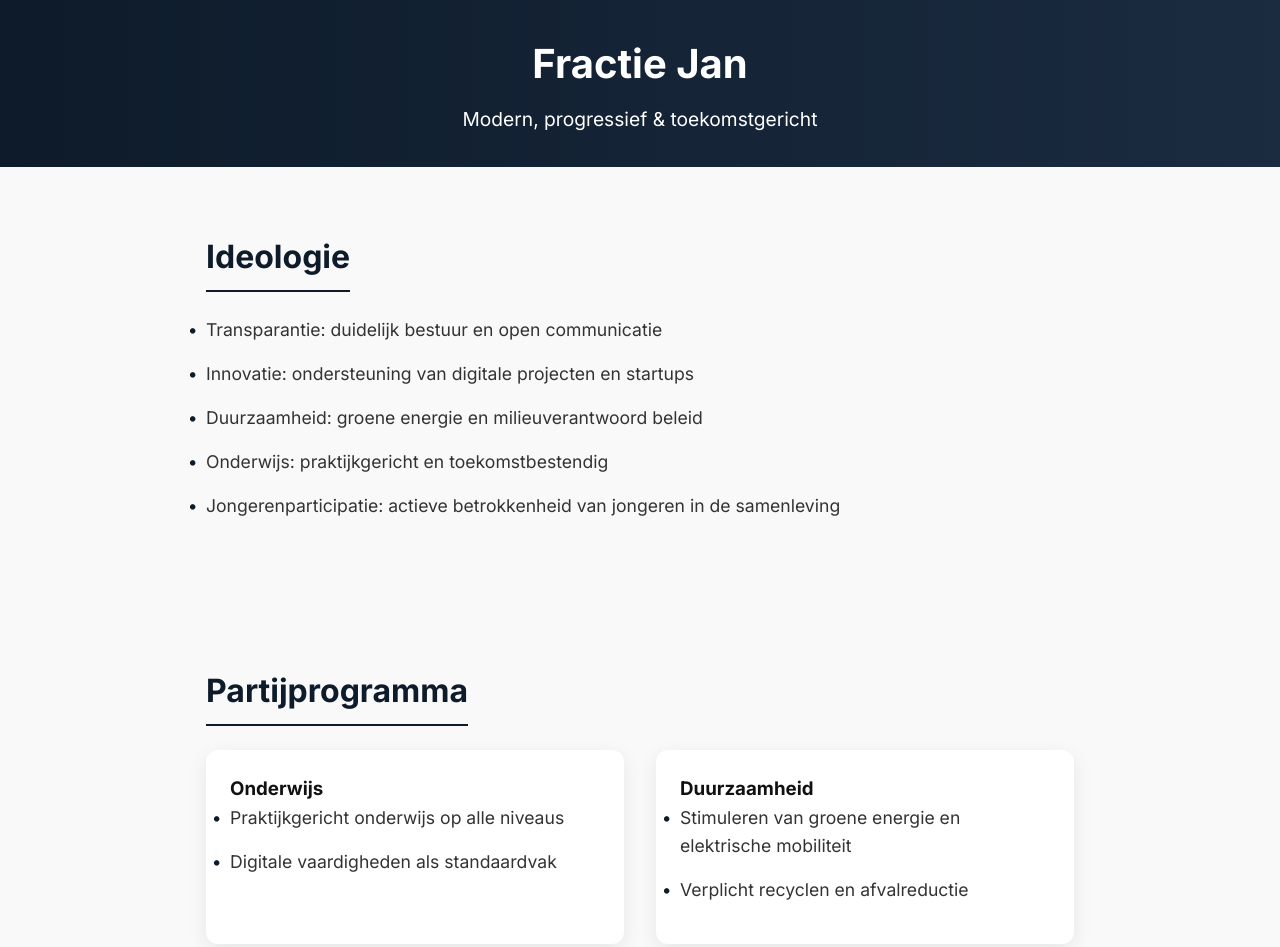
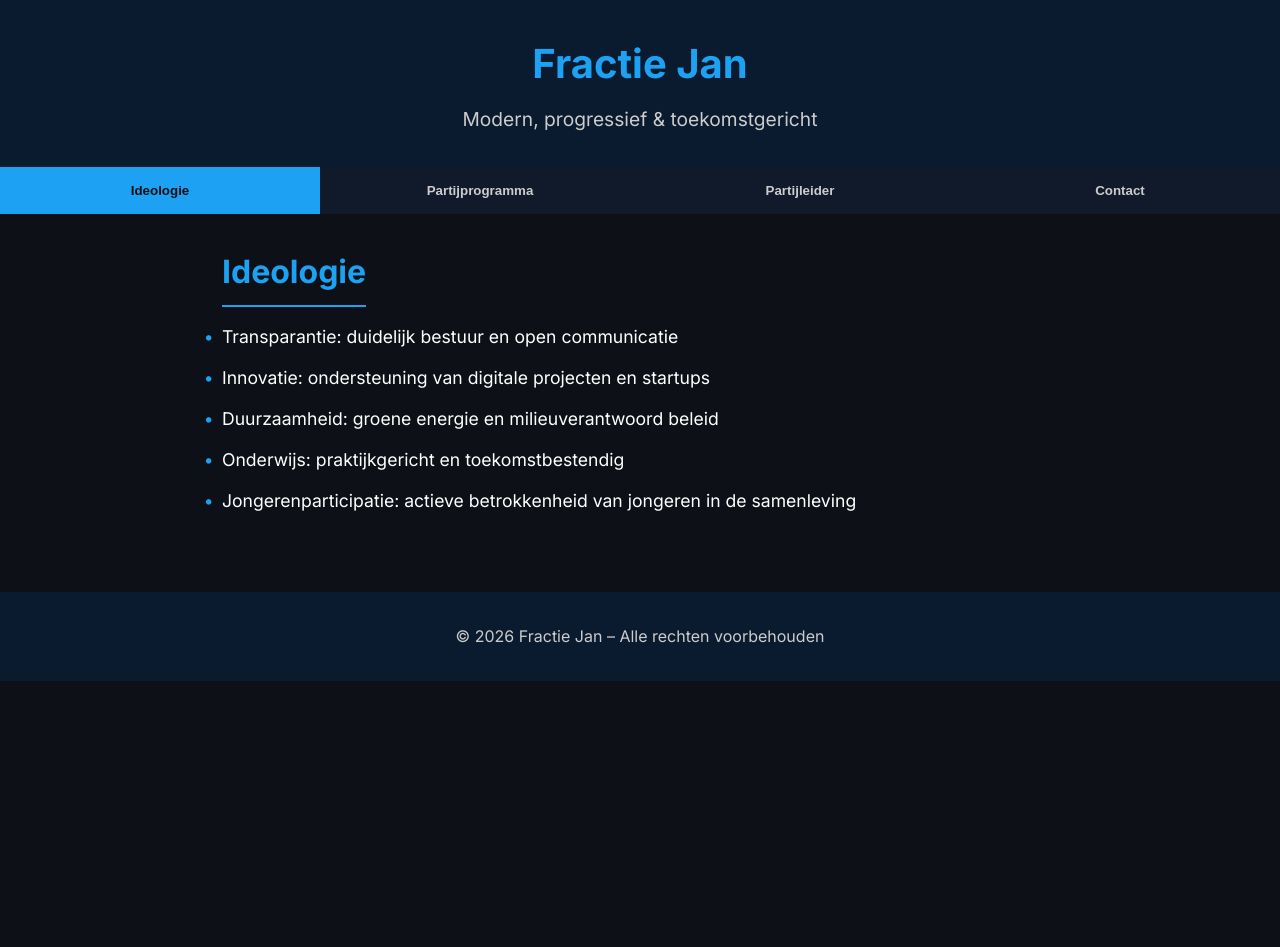
Before and after one commit to Jzx12348/jzx12348.github.io, a plain HTML site: page index.html in a window 1280 px wide. Shown: the top 947 px of the page. After the commit the page ends 800 px from the top, so only its background shows below. Drawn offline with Linux system fonts and the light colour scheme.

Commit message:
Update index.html

```diff
--- a/index.html
+++ b/index.html
@@ -6,133 +6,32 @@
 <title>Fractie Jan – Partijprogramma & Ideologie</title>
 <link href="https://fonts.googleapis.com/css2?family=Inter:wght@400;600;700&display=swap" rel="stylesheet">
 <style>
-  /* algemene reset */
-  * {
-    margin: 0;
-    padding: 0;
-    box-sizing: border-box;
-  }
+  *{margin:0;padding:0;box-sizing:border-box;}
+  body{font-family:'Inter',sans-serif;background:#0d1117;color:#fff;line-height:1.6;}
+  header{background:#0a1a2f;padding:2rem 1rem;text-align:center;position:relative;overflow:hidden;}
+  header h1{font-size:2.5rem;margin-bottom:.5rem;color:#1da1f2;animation:fadeInDown 1s ease forwards;opacity:0;}
+  header p{font-size:1.2rem;color:#ccc;animation:fadeInUp 1s ease 0.5s forwards;opacity:0;}
+  @keyframes fadeInDown{0%{opacity:0;transform:translateY(-30px);}100%{opacity:1;transform:translateY(0);}}
+  @keyframes fadeInUp{0%{opacity:0;transform:translateY(30px);}100%{opacity:1;transform:translateY(0);}}
 
-  body {
-    font-family: 'Inter', sans-serif;
-    background-color: #f9f9f9;
-    color: #111;
-    line-height: 1.6;
-    overflow-x: hidden;
-  }
+  .tabs{display:flex;justify-content:center;background:#111a2b;}
+  .tabs button{flex:1;padding:1rem;cursor:pointer;background:#111a2b;border:none;color:#ccc;font-weight:600;transition:.3s;}
+  .tabs button.active, .tabs button:hover{background:#1da1f2;color:#0d1117;}
+  .tab-content{padding:2rem;max-width:900px;margin:0 auto;display:none;animation:fadeIn .5s ease forwards;opacity:0;}
+  .tab-content.active{display:block;}
+  @keyframes fadeIn{0%{opacity:0;transform:translateY(20px);}100%{opacity:1;transform:translateY(0);}}
 
-  header {
-    background: linear-gradient(90deg, #0d1b2a 0%, #1b2b40 100%);
-    color: white;
-    padding: 2rem 1rem;
-    text-align: center;
-    position: relative;
-    overflow: hidden;
-  }
+  h2{font-size:2rem;color:#1da1f2;margin-bottom:1rem;border-bottom:2px solid #1da1f2;display:inline-block;padding-bottom:.5rem;}
+  ul{list-style:none;padding-left:0;}
+  ul li::before{content:"•";color:#1da1f2;font-weight:bold;display:inline-block;width:1em;margin-left:-1em;}
+  ul li{margin-bottom:.8rem;font-size:1.1rem;}
 
-  header h1 {
-    font-size: 2.5rem;
-    margin-bottom: 0.5rem;
-    animation: fadeInDown 1s ease forwards;
-    opacity: 0;
-  }
+  .program{display:grid;grid-template-columns:1fr 1fr;gap:2rem;}
+  .program-item{background:#111a2b;padding:1.5rem;border-radius:12px;box-shadow:0 6px 20px rgba(0,0,0,0.5);transition:.3s;}
+  .program-item:hover{transform:translateY(-5px);box-shadow:0 12px 25px rgba(0,0,0,0.7);}
+  footer{background:#0a1a2f;color:#ccc;text-align:center;padding:2rem 1rem;margin-top:2rem;}
 
-  header p {
-    font-size: 1.2rem;
-    animation: fadeInUp 1s ease 0.5s forwards;
-    opacity: 0;
-  }
-
-  @keyframes fadeInDown {
-    0% { opacity: 0; transform: translateY(-30px); }
-    100% { opacity: 1; transform: translateY(0); }
-  }
-
-  @keyframes fadeInUp {
-    0% { opacity: 0; transform: translateY(30px); }
-    100% { opacity: 1; transform: translateY(0); }
-  }
-
-  section {
-    padding: 4rem 1rem;
-    max-width: 900px;
-    margin: 0 auto;
-  }
-
-  section h2 {
-    font-size: 2rem;
-    color: #0d1b2a;
-    margin-bottom: 1.5rem;
-    border-bottom: 2px solid #0d1b2a;
-    display: inline-block;
-    padding-bottom: 0.5rem;
-    animation: fadeInLeft 1s ease forwards;
-    opacity: 0;
-  }
-
-  section p, section li {
-    font-size: 1.1rem;
-    margin-bottom: 1rem;
-    color: #333;
-    opacity: 0;
-    animation: fadeIn 1s ease forwards;
-  }
-
-  section ul {
-    list-style: none;
-    padding-left: 0;
-  }
-
-  section ul li::before {
-    content: "•";
-    color: #0d1b2a;
-    font-weight: bold;
-    display: inline-block;
-    width: 1em;
-    margin-left: -1em;
-  }
-
-  @keyframes fadeIn {
-    0% { opacity: 0; transform: translateY(20px);}
-    100% { opacity: 1; transform: translateY(0);}
-  }
-
-  @keyframes fadeInLeft {
-    0% { opacity: 0; transform: translateX(-30px);}
-    100% { opacity: 1; transform: translateX(0);}
-  }
-
-  .program {
-    display: grid;
-    grid-template-columns: 1fr 1fr;
-    gap: 2rem;
-  }
-
-  .program-item {
-    background: white;
-    padding: 1.5rem;
-    border-radius: 12px;
-    box-shadow: 0 6px 20px rgba(0,0,0,0.08);
-    transition: transform 0.3s ease, box-shadow 0.3s ease;
-  }
-
-  .program-item:hover {
-    transform: translateY(-5px);
-    box-shadow: 0 12px 25px rgba(0,0,0,0.15);
-  }
-
-  footer {
-    background-color: #0d1b2a;
-    color: white;
-    text-align: center;
-    padding: 2rem 1rem;
-  }
-
-  @media(max-width:768px){
-    .program {
-      grid-template-columns: 1fr;
-    }
-  }
+  @media(max-width:768px){.program{grid-template-columns:1fr;}}
 </style>
 </head>
 <body>
@@ -142,7 +41,14 @@
   <p>Modern, progressief & toekomstgericht</p>
 </header>
 
-<section>
+<div class="tabs">
+  <button class="tab-link active" data-tab="ideologie">Ideologie</button>
+  <button class="tab-link" data-tab="programma">Partijprogramma</button>
+  <button class="tab-link" data-tab="leider">Partijleider</button>
+  <button class="tab-link" data-tab="contact">Contact</button>
+</div>
+
+<section id="ideologie" class="tab-content active">
   <h2>Ideologie</h2>
   <ul>
     <li>Transparantie: duidelijk bestuur en open communicatie</li>
@@ -153,7 +59,7 @@
   </ul>
 </section>
 
-<section>
+<section id="programma" class="tab-content">
   <h2>Partijprogramma</h2>
   <div class="program">
     <div class="program-item">
@@ -201,24 +107,32 @@
   </div>
 </section>
 
+<section id="leider" class="tab-content">
+  <h2>Partijleider</h2>
+  <p>Jan</p>
+</section>
+
+<section id="contact" class="tab-content">
+  <h2>Contact</h2>
+  <p>Discord username: <strong>@jzxsetup</strong></p>
+</section>
+
 <footer>
   &copy; 2026 Fractie Jan – Alle rechten voorbehouden
 </footer>
 
 <script>
-  // eenvoudige scroll animatie
-  const items = document.querySelectorAll('section ul li, .program-item, section h2');
+const tabs = document.querySelectorAll('.tab-link');
+const contents = document.querySelectorAll('.tab-content');
 
-  const observer = new IntersectionObserver(entries => {
-    entries.forEach(entry => {
-      if(entry.isIntersecting){
-        entry.target.style.opacity = 1;
-        entry.target.style.transform = 'translateY(0)';
-      }
-    });
-  }, { threshold: 0.1 });
-
-  items.forEach(item => observer.observe(item));
+tabs.forEach(tab => {
+  tab.addEventListener('click', () => {
+    tabs.forEach(t=>t.classList.remove('active'));
+    tab.classList.add('active');
+    contents.forEach(c=>c.classList.remove('active'));
+    document.getElementById(tab.dataset.tab).classList.add('active');
+  });
+});
 </script>
 
 </body>
```
